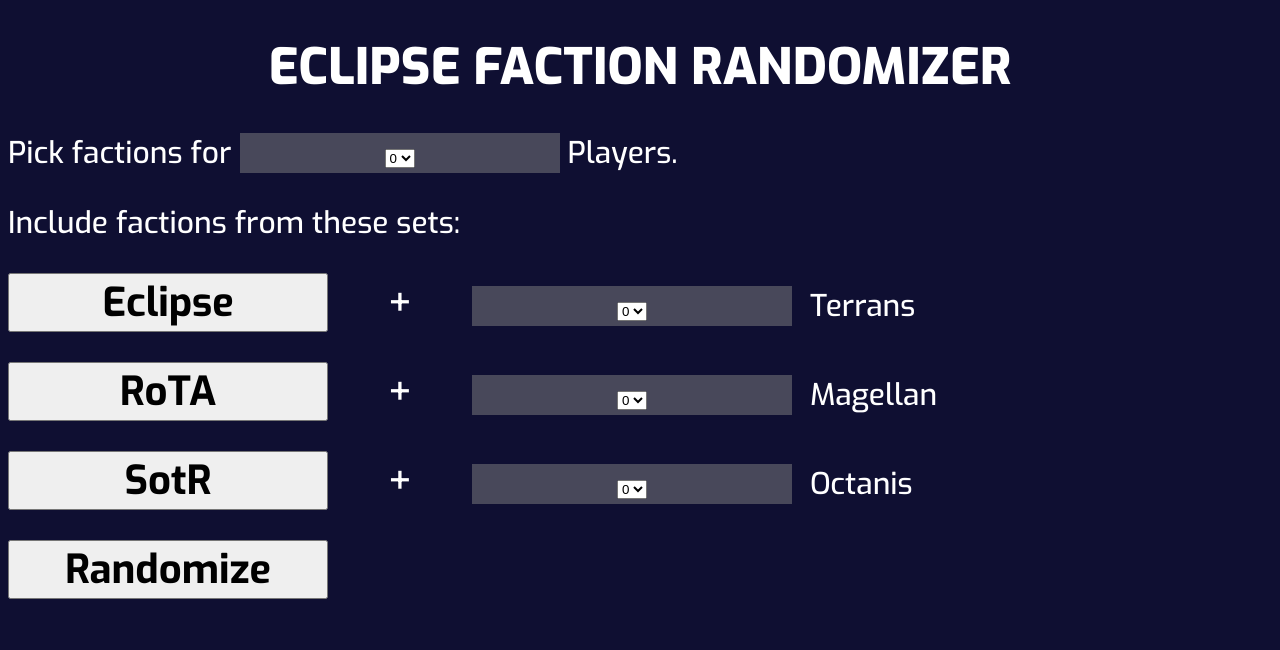
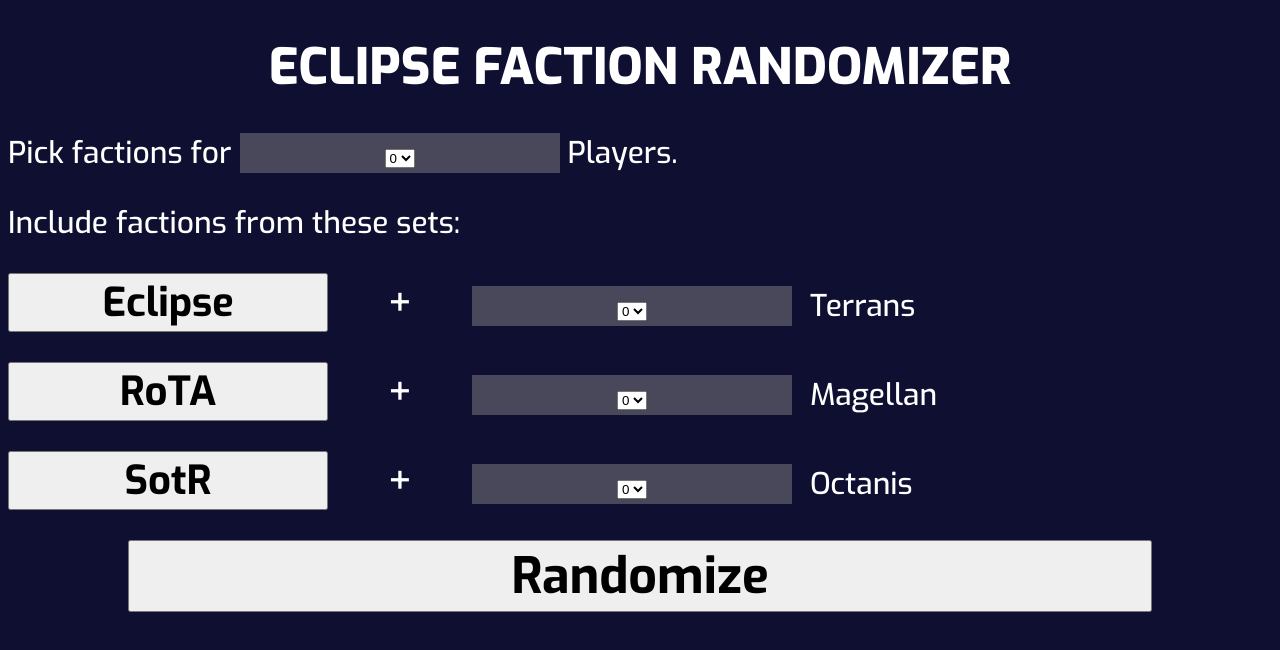
Before and after one commit to IdahoEv/eclipse_tools, a website: page index.html in a window 1280 px wide. Drawn offline with Linux system fonts and the light colour scheme.

Commit message:
changed look of randomize_trigger button

```diff
--- a/css/eclipse.css
+++ b/css/eclipse.css
@@ -21,8 +21,18 @@
 	color: black;
 	font-family: Exo;
 	font-weight: 700;
+}
+div.choice button {
 	width: 25vw;
 	font-size: 40px;
+}
+button#randomize_trigger{
+	font-size: 50px;
+	width: 80vw;
+	text-align: center;
+	margin-left: auto;
+	margin-right: auto;
+	display: block;
 }
 span.select_container {
 	display: inline-block;
--- a/index.html
+++ b/index.html
@@ -95,11 +95,9 @@
 				Octanis
 				</span>
 			</p>
-			<p>
-				<button>
-					Randomize
-				</button>
-			</p>
 		</div>
+		<button id="randomize_trigger">
+			Randomize
+		</button>
 	</body>
 </html>
```
